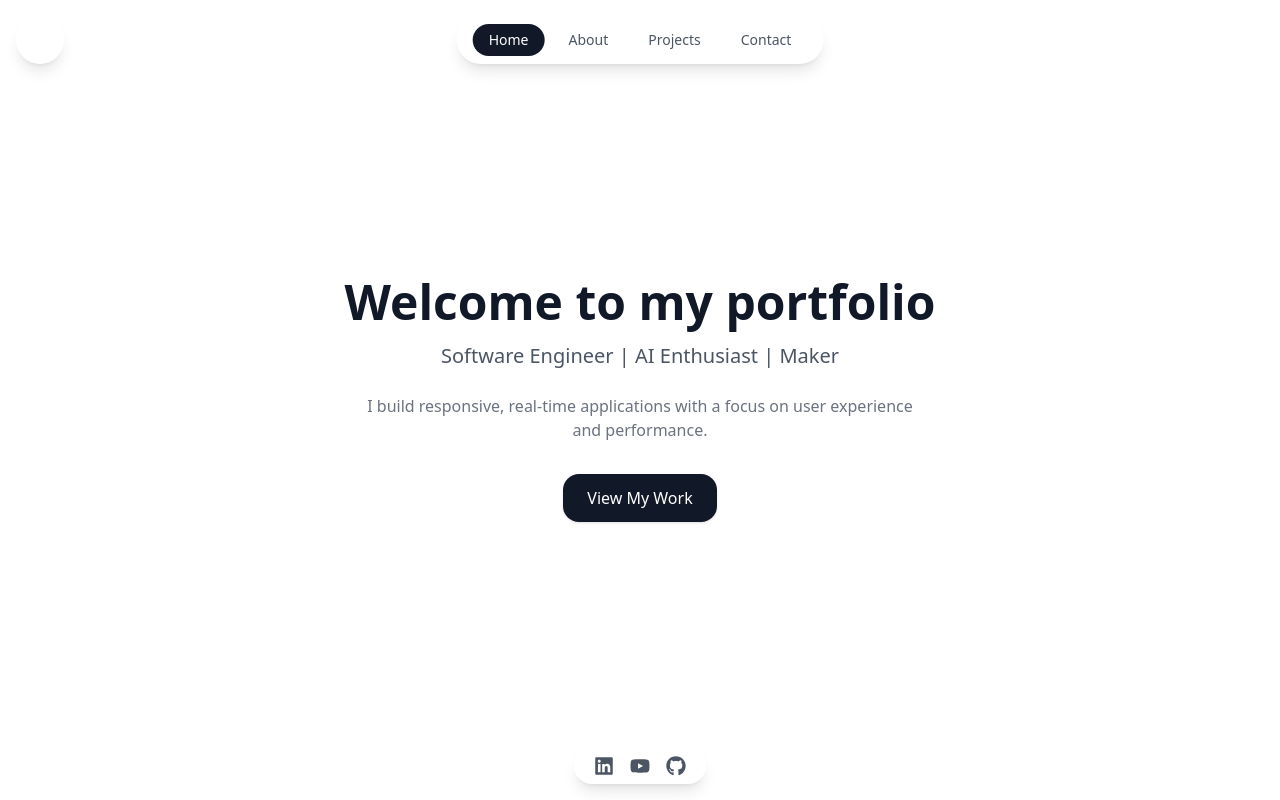
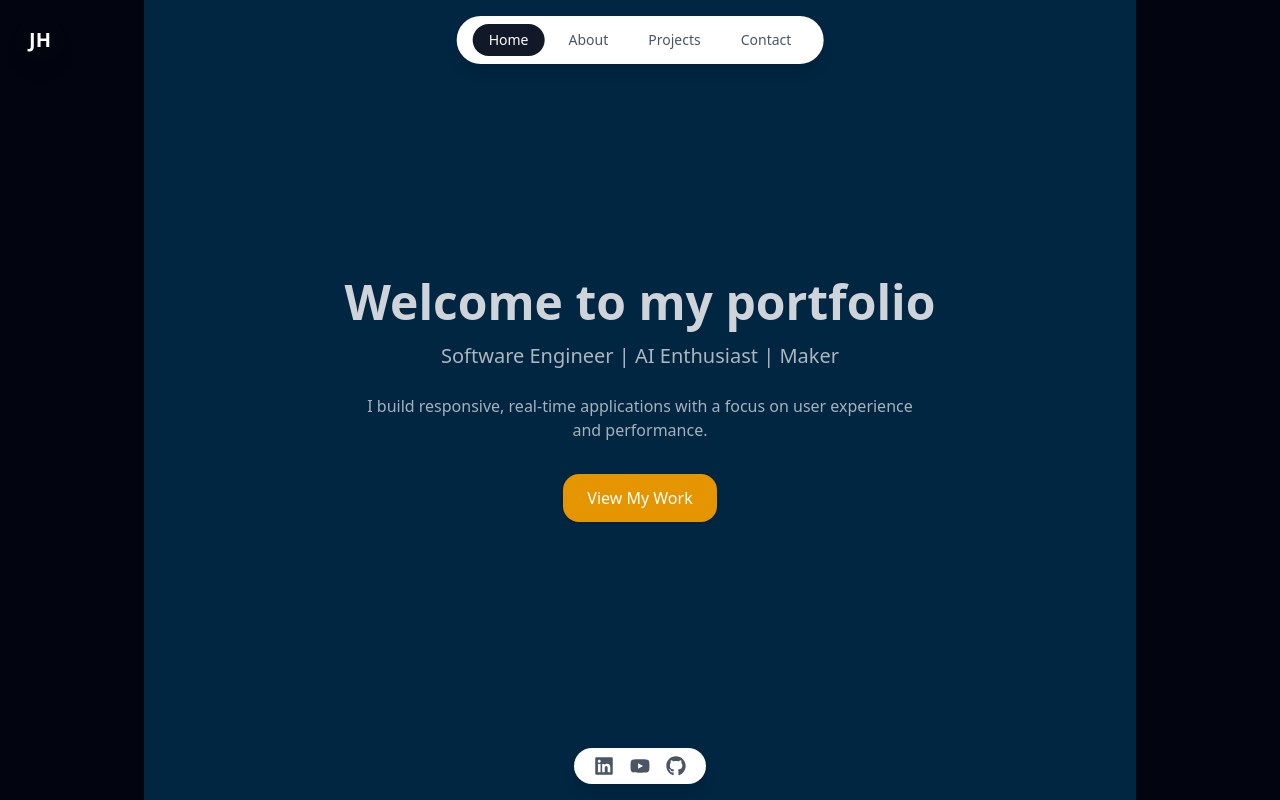
Before and after one commit to jhsotoglz/web-portfolio, a React (Vite) app: page / in a window 1280 px wide. Shown: the top 800 px of the page. Built offline with nearby package versions, Linux system fonts and the light colour scheme.

Commit message:
testing theme palettes

```diff
--- a/src/App.css
+++ b/src/App.css
@@ -1,5 +1,6 @@
 body {
   overflow-x: hidden;
+  background-color: #02040F;
 }
 .global-content {
   @apply max-w-7xl mx-auto text-center;
--- a/src/components/Home.tsx
+++ b/src/components/Home.tsx
@@ -2,21 +2,19 @@ const Home = () => {
   return (
     <section
       id="home"
-      className="relative min-h-screen-dynamic flex justify-center items-center bg-white dark:bg-gray-700"
+      className="min-h-screen-dynamic flex justify-center items-center bg-background text-text"
     >
       <div className="global-content text-center animate-fade-in-up">
-        <h1 className="text-4xl sm:text-5xl font-bold text-gray-900 dark:text-white">
-          Welcome to my portfolio
-        </h1>
-        <h2 className="text-xl text-gray-600 dark:text-gray-300 mt-4">
+        <h1 className="text-4xl sm:text-5xl font-bold text-accent">Welcome to my portfolio</h1>
+        <h2 className="text-xl text-secondary mt-4">
           Software Engineer | AI Enthusiast | Maker
         </h2>
-        <p className="mt-6 max-w-xl mx-auto text-gray-500 dark:text-gray-400">
+        <p className="mt-6 max-w-xl mx-auto text-accent/80">
           I build responsive, real-time applications with a focus on user experience and performance.
         </p>
         <a
           href="#projects"
-          className="mt-8 inline-block px-6 py-3 bg-gray-900 text-white rounded-2xl shadow hover:bg-gray-800 transition"
+          className="mt-8 inline-block px-6 py-3 bg-primary text-white rounded-2xl shadow hover:bg-secondary transition"
         >
           View My Work
         </a>
--- a/tailwind.config.js
+++ b/tailwind.config.js
@@ -6,11 +6,19 @@ export default {
   ],
   theme: {
     extend: {
+      colors: {
+        background: "#002642",
+        surface: "#840032",
+        primary: "#E59500",
+        secondary: "#adb5bd",
+        accent: "#ced4da",
+        text: "#E5DADA",
+      },
       height: {
-        'screen-dynamic': '100dvh',
+        "screen-dynamic": "100dvh",
       },
       minHeight: {
-        'screen-dynamic': '100dvh',
+        "screen-dynamic": "100dvh",
       },
     },
   },
```
